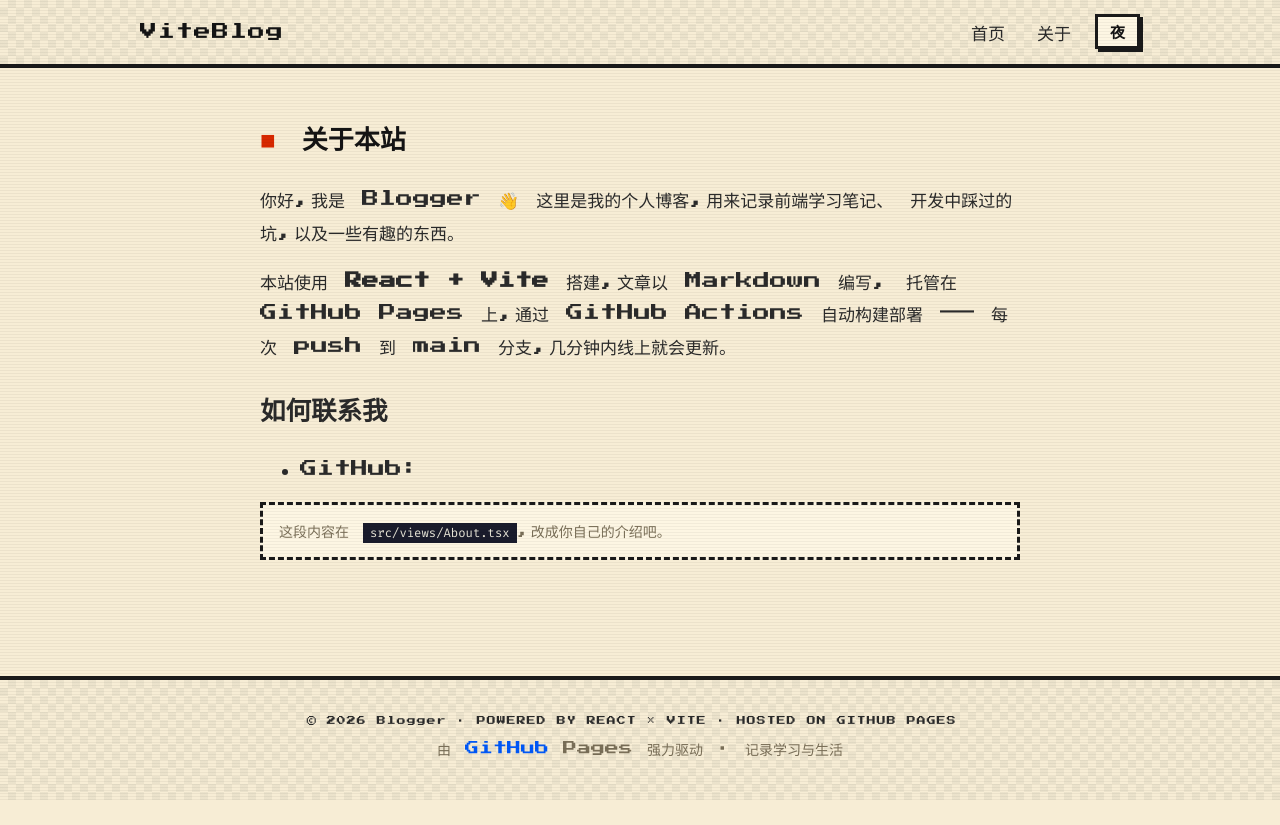
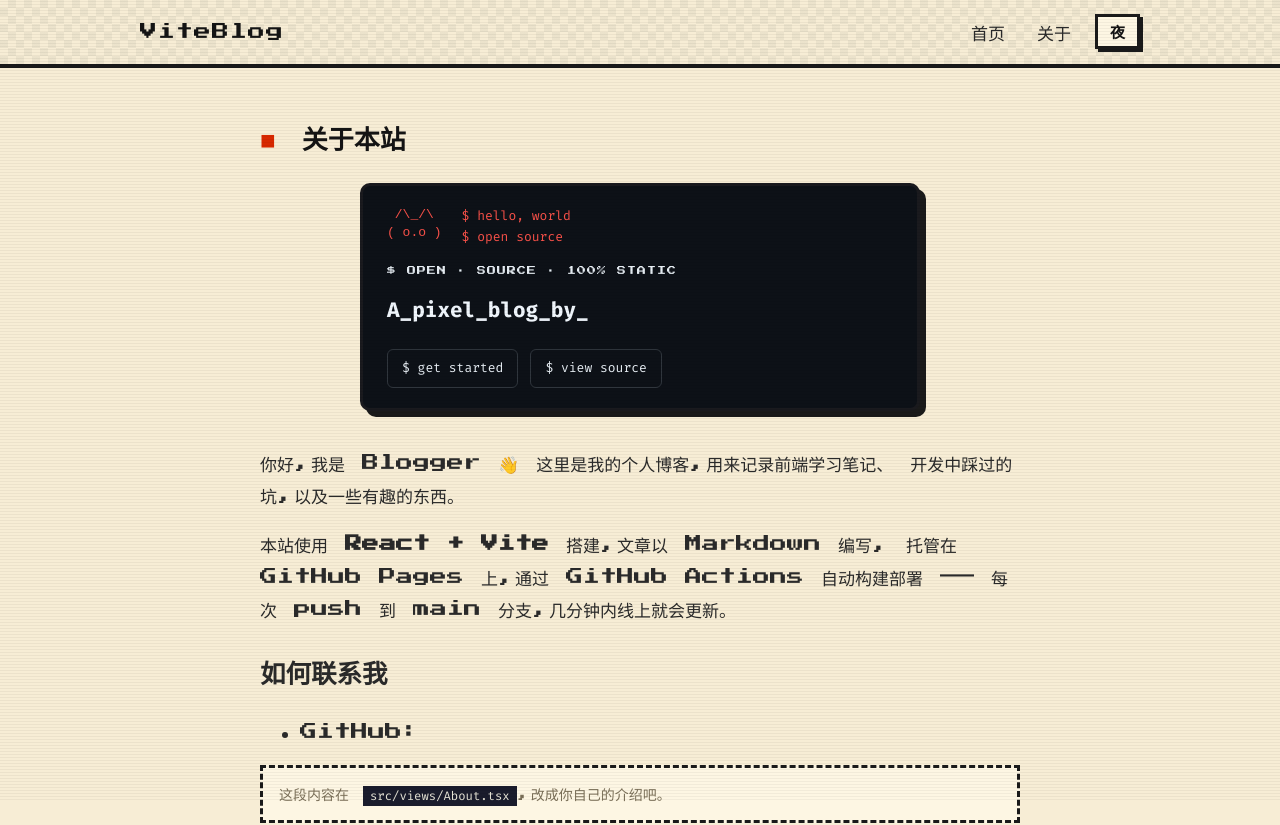
Before and after one commit to KongValley/ViteBlog, a React (Vite) app: page /about in a window 1280 px wide. Shown: the top 825 px of the page. Before the commit the page ends 800 px from the top, so only its background shows below. Built offline with nearby package versions, Linux system fonts and the light colour scheme; a web font is replaced by a local one; what marked-highlight would draw is missing.

Commit message:
feat: 关于页新增终端风格小卡片

```diff
--- a/src/style.css
+++ b/src/style.css
@@ -725,6 +725,83 @@ button.tag:hover,
   color: var(--muted);
 }
 
+/* ---------- 终端风格小卡片(始终深色,像一块真终端) ---------- */
+.terminal-card {
+  max-width: 560px;
+  margin: 0 auto 36px;
+  padding: 20px 24px;
+  background: #0d1117;
+  border: 3px solid #1a1a1e;
+  border-radius: 10px !important; /* 参考图自带圆角,特批 */
+  box-shadow: 6px 6px 0 var(--shadow);
+  color: #e6edf3;
+  font-family: var(--font-code);
+}
+
+.term-top {
+  display: flex;
+  align-items: flex-start;
+  gap: 20px;
+}
+
+.term-cat {
+  margin: 0;
+  font-size: 13px;
+  line-height: 1.35;
+  color: #f85149;
+}
+
+.term-lines p {
+  margin: 0;
+  font-size: 13px;
+  line-height: 1.6;
+  color: #f85149;
+}
+
+.term-sub {
+  margin: 14px 0 0;
+  font-size: 9px;
+  letter-spacing: 1px;
+  color: #e6edf3;
+}
+
+.term-title {
+  margin: 12px 0 18px;
+  font-size: 21px;
+  font-weight: 700;
+  color: #f0f6fc;
+  overflow-wrap: anywhere;
+}
+
+.term-actions {
+  display: flex;
+  flex-wrap: wrap;
+  gap: 12px;
+}
+
+.term-btn {
+  display: inline-block;
+  padding: 6px 14px;
+  border: 1px solid #30363d;
+  border-radius: 6px !important;
+  background: #0d1117;
+  color: #e6edf3;
+  font-size: 13px;
+  transition: border-color 0.1s steps(2), color 0.1s steps(2),
+    transform 0.05s steps(2);
+}
+
+.term-btn:hover {
+  text-decoration: none;
+  border-color: #f85149;
+  color: #ff7b72;
+  transform: translate(-1px, -1px);
+}
+
+.term-btn:active {
+  transform: translate(1px, 1px);
+}
+
 /* ---------- 页脚 ---------- */
 .footer {
   border-top: 4px solid var(--line);
--- a/src/views/About.tsx
+++ b/src/views/About.tsx
@@ -1,9 +1,41 @@
+import { Link } from 'react-router-dom'
 import { site } from '../data/site'
+
+// 终端风格小卡片(仿 open source 项目卡)
+function TerminalCard() {
+  return (
+    <div className="terminal-card">
+      <div className="term-top">
+        <pre className="term-cat" aria-hidden="true">{` /\\_/\\\n( o.o )`}</pre>
+        <div className="term-lines">
+          <p>$ hello, world</p>
+          <p>$ open source</p>
+        </div>
+      </div>
+      <p className="term-sub pixel-en">$ OPEN · SOURCE · 100% STATIC</p>
+      <p className="term-title">A_pixel_blog_by_{site.githubUser}</p>
+      <div className="term-actions">
+        <Link to="/post/hello-vite-blog" className="term-btn">
+          $ get started
+        </Link>
+        <a
+          className="term-btn"
+          href={site.github}
+          target="_blank"
+          rel="noopener"
+        >
+          $ view source
+        </a>
+      </div>
+    </div>
+  )
+}
 
 export default function About() {
   return (
     <section className="about">
       <h1 className="section-title">关于本站</h1>
+      <TerminalCard />
       <div className="about-body">
         <p>
           你好,我是 {site.author} 👋 这里是我的个人博客,用来记录前端学习笔记、
```
